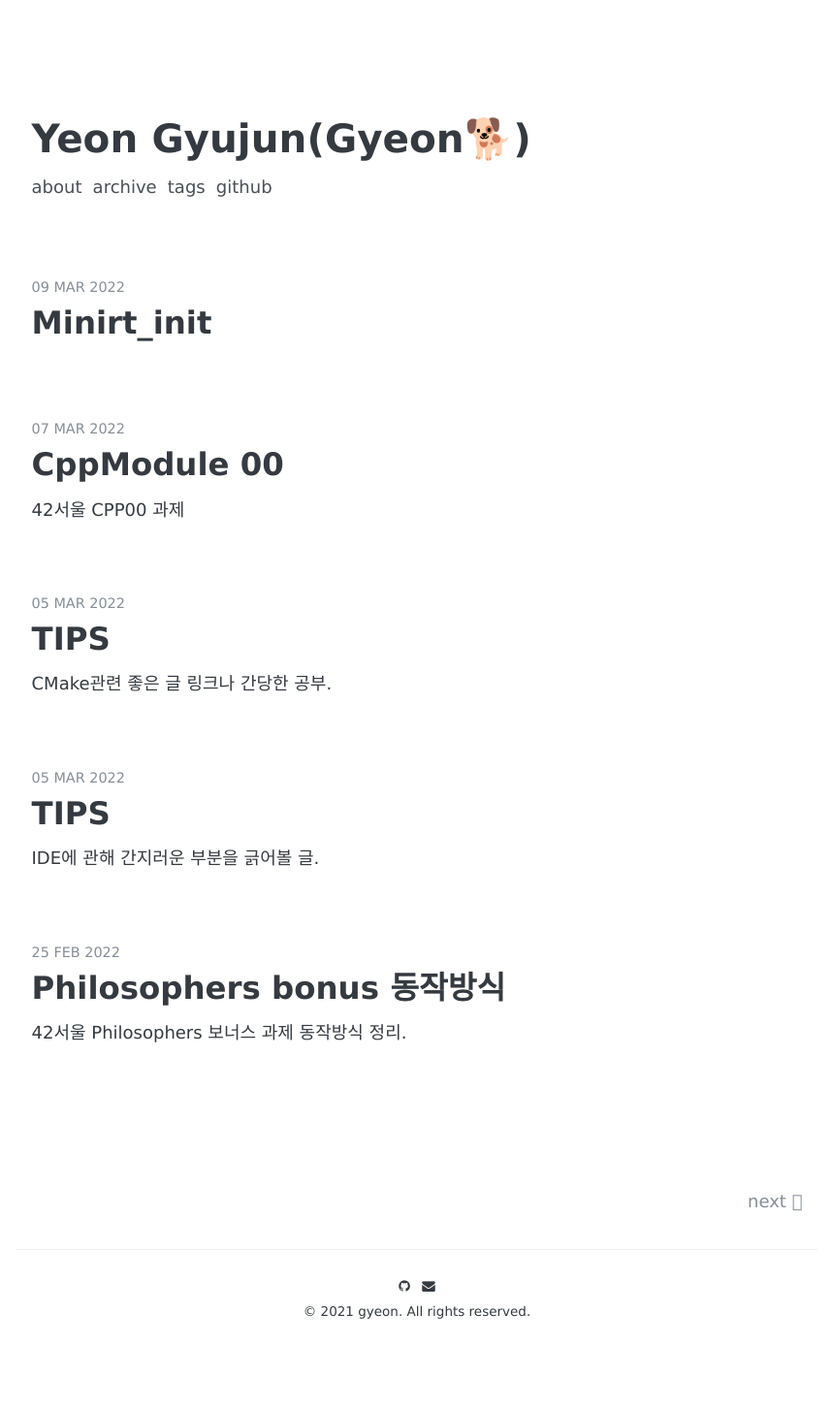
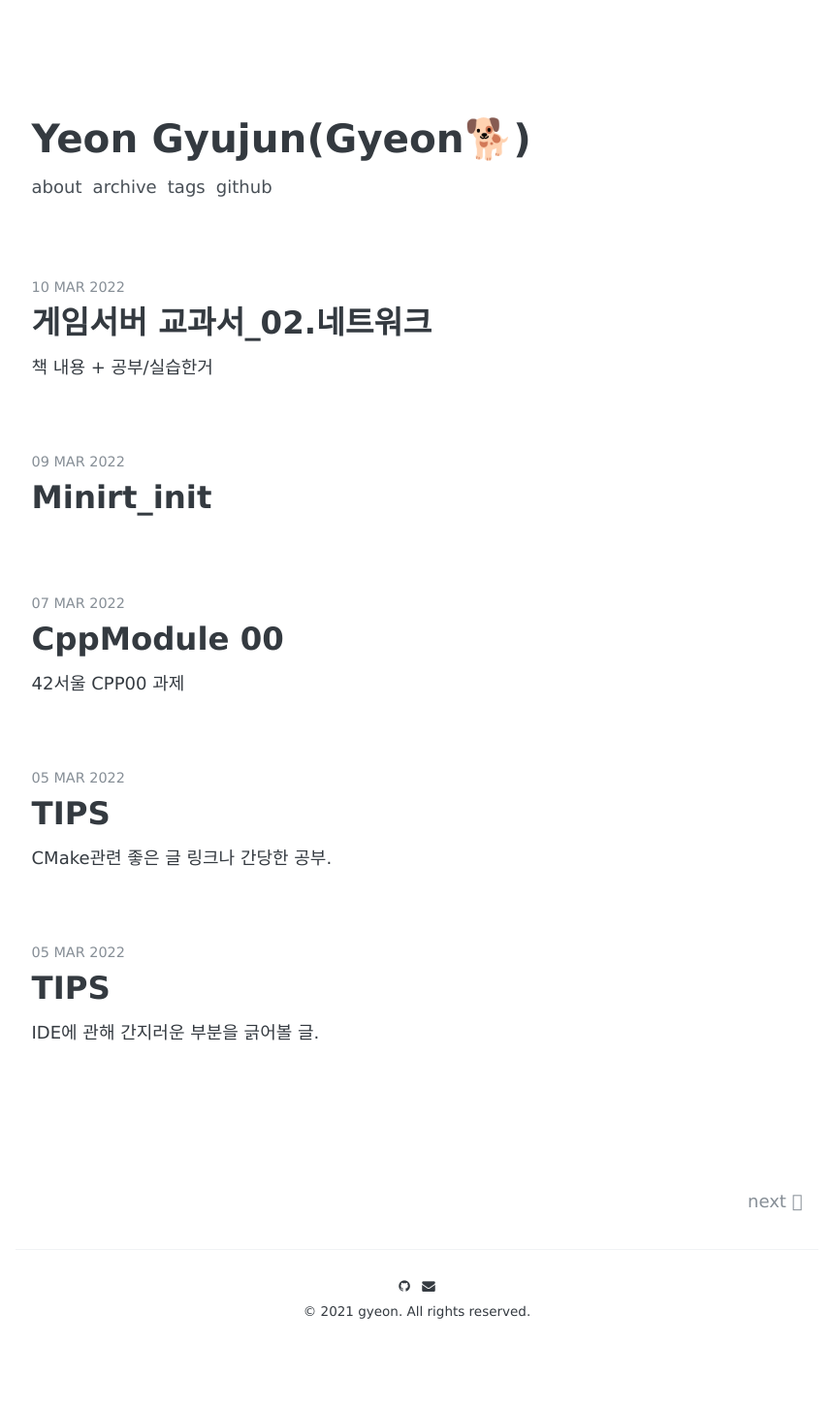
Before and after one commit to gyujun9403/gyujun9403.github.io, a Jekyll site: the page built from index.html, in a window 1280 px wide. Shown: the whole page at 97% size, without its empty margins (210-1068 px from the left). Built offline with Jekyll 4.4.1, drawn with Linux system fonts in a browser that asks for light colours; some web fonts are replaced; the list of posts is cut into pages by our own code; part of the change alters nothing that is shown.

Commit message:
minirt, 네트워크  작성중

```diff
--- a/_posts/2022-03-08-GS02-network.md
+++ b/_posts/2022-03-08-GS02-network.md
@@ -1,23 +1,22 @@
 ---
 layout: post
-title: "게임 서버 인강03_서브루틴 및 스택"
-description: "리마인드용 이미지, 코드위주로"
-date: 2022-02-09
-tags: [assembly]
+title: "게임서버 교과서_02.네트워크"
+description: "책 내용 + 공부/실습한거"
+date: 2022-03-10
+tags: [network, gameserver]
 comments: true
 share: true
 ---
 ## 2.1 컴퓨터 네트워크를 구성하는 기기
-!()[https://media.fs.com/images/community/upload/kindEditor/202105/24/lan-switch-application-1621848069-kpDihgwSTn.jpg]
+![](https://media.fs.com/images/community/upload/kindEditor/202105/24/lan-switch-application-1621848069-kpDihgwSTn.jpg)
 로컬 지역 네트워크 LAN : 네트워크 스위치 하나를 사에에 두고 별 모양으로 단말기가 연결되어있는 형태. star topology. 가운데 스워치로 데이터를 전달하고, 스위치는 목적지인 단말로 이를 전달.
-OSI모델의 표준만 지켜주면 제조사/통신규약이 달라도 가능.
+OSI모델의 표준만 지켜주면 제조사/통신규약이 달라도 네트워크가 가능.
 LAN이 성립하러면 OSI모델의 2 계층(Layer 2)를 지키면 되고, 이만 지켜준다면 회선의 종류(랜선, 무선, 전화선...)등등 상관이 없다.
 ### 2.1.1 OSI 모델
 [좋은 정보 + 이미지](https://www.stevenjlee.net/2020/02/09/%EC%9D%B4%ED%95%B4%ED%95%98%EA%B8%B0-osi-7%EA%B3%84%EC%B8%B5-%EA%B7%B8%EB%A6%AC%EA%B3%A0-tcp-ip-4%EA%B3%84%EC%B8%B5/)
+<!--![osi7](/images/OSI-TCP-Model-v1.png)-->
 
-![osi7](/images/OSI-TCP-Model-v1.png)
-
-![data](https://elguber.files.wordpress.com/2010/05/osi_layers.jpg)
+![](https://media.fs.com/images/community/upload/kindEditor/202107/29/original-seven-layers-of-osi-model-1627523878-JYjV8oybcC.png)![data](https://elguber.files.wordpress.com/2010/05/osi_layers.jpg)
 
 ![osi flow](https://flylib.com/books/2/629/1/html/2/images/1578702410/graphics/01fig03.gif)
 
@@ -43,7 +42,9 @@ port를 통해 특정 프로그램까지 찾아가게하고 데이터의 신뢰
 사용자가 실질적으로 application을 통해 소통하는 계층. OSI는...
 - 5, 6, 7계층
 	- 단위 : data/mesege
-
+	- 5계층 : 응용프로그램들간 동기화, 로그인관리(유지, 로그아웃 등)
+	- 6계층 : 인코딩(음원 및 영상), 및 복호화/암호화
+	- 7계층 : 유저가 사용하는 어플리케이션.
 
 
 게임 프로그램을 만드는건 5~7계층 중 어딘가를 정의하는 것.
@@ -105,12 +106,10 @@ CSMA참고.
 ## 2.6 컴퓨터 네트워크에서 데이터 보내기와 받기
 ### 2.6.1 UDP 네트워킹
 User Datagram Protocol. 사용자가 정의한 테이타그램을 보내는 통신 프로토콜.
-데이터그램 = 메세지 = 패킷????. 메세지 형테로 데이터가 전송된다.
 
 UDP통신을 하기 위해서는 송신측과 수신측이 각각 소켓을 생성하고, 포트를 하나씩 점유해야한다.
-- 소켓생성 :
 
-송신측 :
+메세지 형태로 데이터가 전송된다. 테스트 해보려고 했는데 도저히 안됬음...
 
 ### 2.6.2 TCP 네트워킹
 [TCP 헤더의 내용. 이외에도 굉장히 좋은 내용들.](https://evan-moon.github.io/2019/11/10/header-of-tcp/)
@@ -155,6 +154,30 @@ TCP , UDP를 통해 전달되는 데이터의 형태는 주로 HTTP나 JSON같
 
 ## 2.9 네트워크 주소 변환
 
+NAT 라우터 = 공유기
+
+통신사에 인터넷 신청을 하면 하나의 IP를 부여받는다(자주 바뀌는 IP긴함). 그리고 일반적으로 이 하나의 IP에 공유기를 연결하여 여러대의 유선장비와 무선장비를 연결한다. 이때 공유기와 연결된 장비들은 공유기에 의해 내부IP를 부여받는다.
+
+#### 포트매핑
+![](https://upload.wikimedia.org/wikipedia/commons/6/63/Network_Address_Translation_%28file2%29.jpg)
+내부아이피로 외부의 서버에 접속하는 방법. 포트매핑을 통해 사설IP를 가진 장비로도 외부의 서버와 통신할수 있다.
+1. 내부IP가 192.168.100.3인 기기의 3855번 포트에서 외부의 서버(209.131.36.158:80)에게 패킷을 보낸다(192.168.100.3:3855 -> 209.131.36.158:80).
+2. 공유기를 통과하면서 출발지가 공유기IP(142.12.131.7)의 6282번포트로 매핑된다((142.12.131.7:6282 -> 209.131.36.158:80).
+3. 서버는 패킷을 받고 처리하여 응답을 142.12.131.7:6282로 보낸다.
+4. 공유기는 6282포트로 받은 입력을 테이블에 매핑되어 있는 192.168.100.3:3855로 되돌려준다.
+
+-> 외부의 서버는 요청을 한 기기의 사설 IP를 알 필요가 없다.
+
+#### 포트포워딩
+![](https://upload.wikimedia.org/wikipedia/commons/thumb/5/5f/NAPT-en.svg/1920px-NAPT-en.svg.png)
+공유기IP를 가지고 외부에서 내부IP에 접속하는 방법.
+1. 공유기등 NAT 라우터각 포트마다 서버의 포트들이 테이블에 매핑된다
+	- 공유기 1024포트에 10.1.1.1:1024
+	- 공유기 1025포트에 10.1.1.2:1024
+	- 공유기 1026포트에 10.1.1.3:1033
+	- 공유기 1027포트에 10.1.1.3:1034(이미지엔 없지만 가능함)
+2. 외부에서 라우터(대표IP)의 특정포트에 신호를 보내면, 이를 테이블에 매핑된 곳으로 보낸다.
+
 https://mommoo.tistory.com/107
 
 https://www.stevenjlee.net/2020/02/09/%EC%9D%B4%ED%95%B4%ED%95%98%EA%B8%B0-osi-7%EA%B3%84%EC%B8%B5-%EA%B7%B8%EB%A6%AC%EA%B3%A0-tcp-ip-4%EA%B3%84%EC%B8%B5/
```
